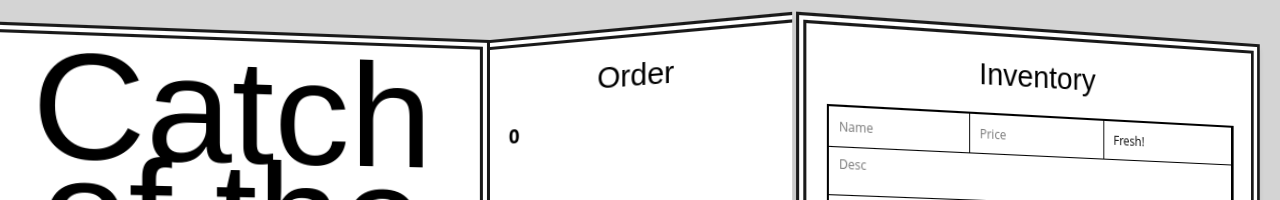
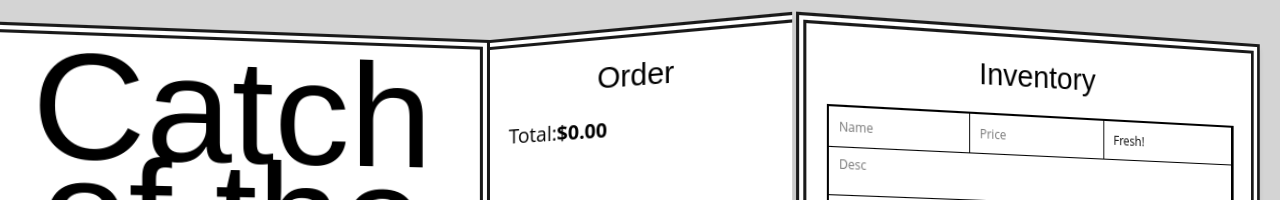
Before and after one commit to dariok87/bos-app, a React (Create React App) app: page / in a window 1280 px wide. Both pictures are taken after a click on the button "VISIT STORE!". Shown: the top 200 px of the page. Built offline with nearby package versions, Linux system fonts and the light colour scheme.

Commit message:
Import formatPrice function to get dollar price

```diff
--- a/src/components/Order.js
+++ b/src/components/Order.js
@@ -1,4 +1,5 @@
 import React from "react";
+import { formatPrice } from "../helpers";
 
 class Order extends React.Component {
   render() {
@@ -18,7 +19,8 @@ class Order extends React.Component {
         <h2>Order</h2>
         {orderIds}
         <div className="total">
-          <strong>{total}</strong>
+          Total:
+          <strong>{formatPrice(total)}</strong>
         </div>
       </div>
     );
```
